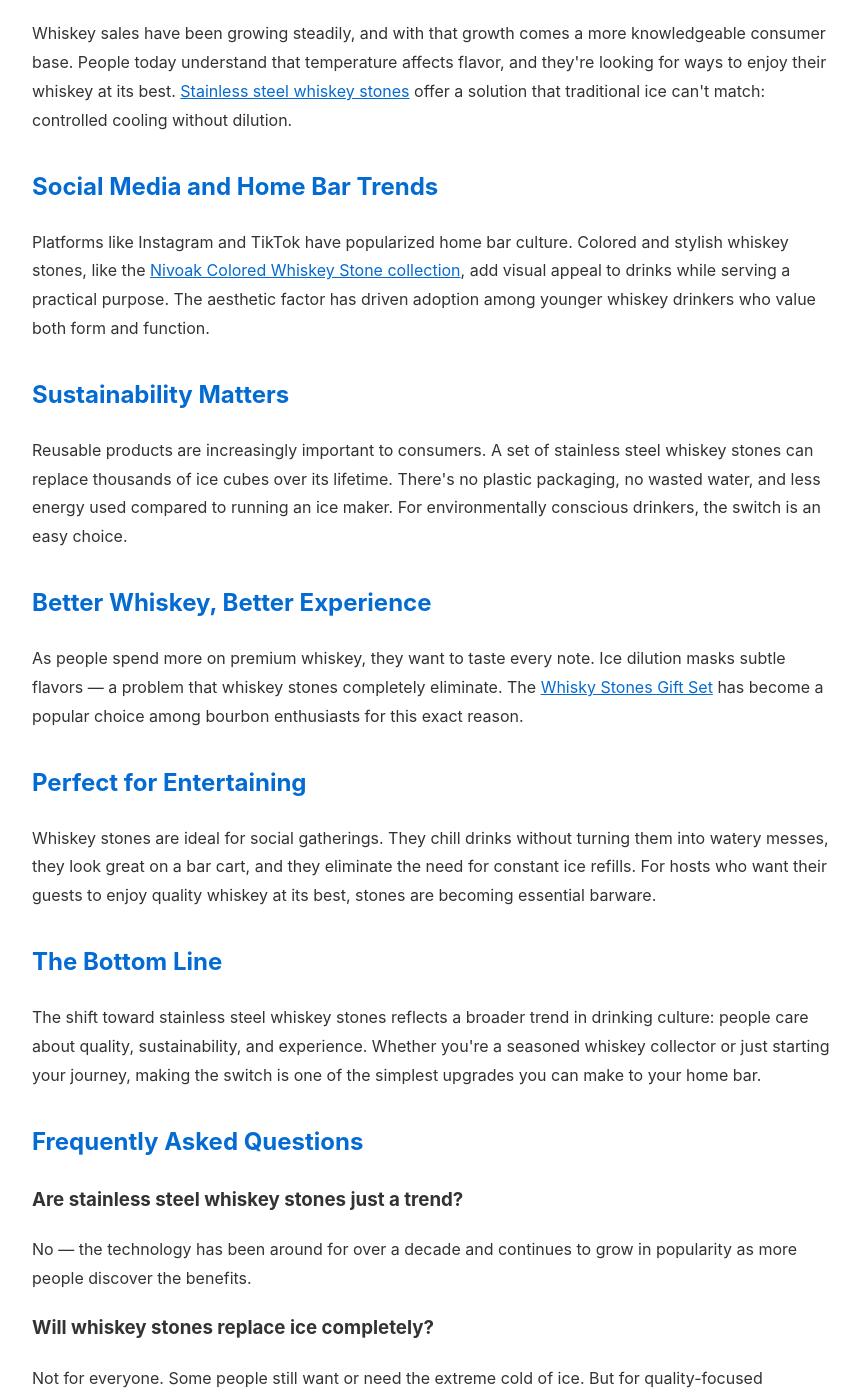
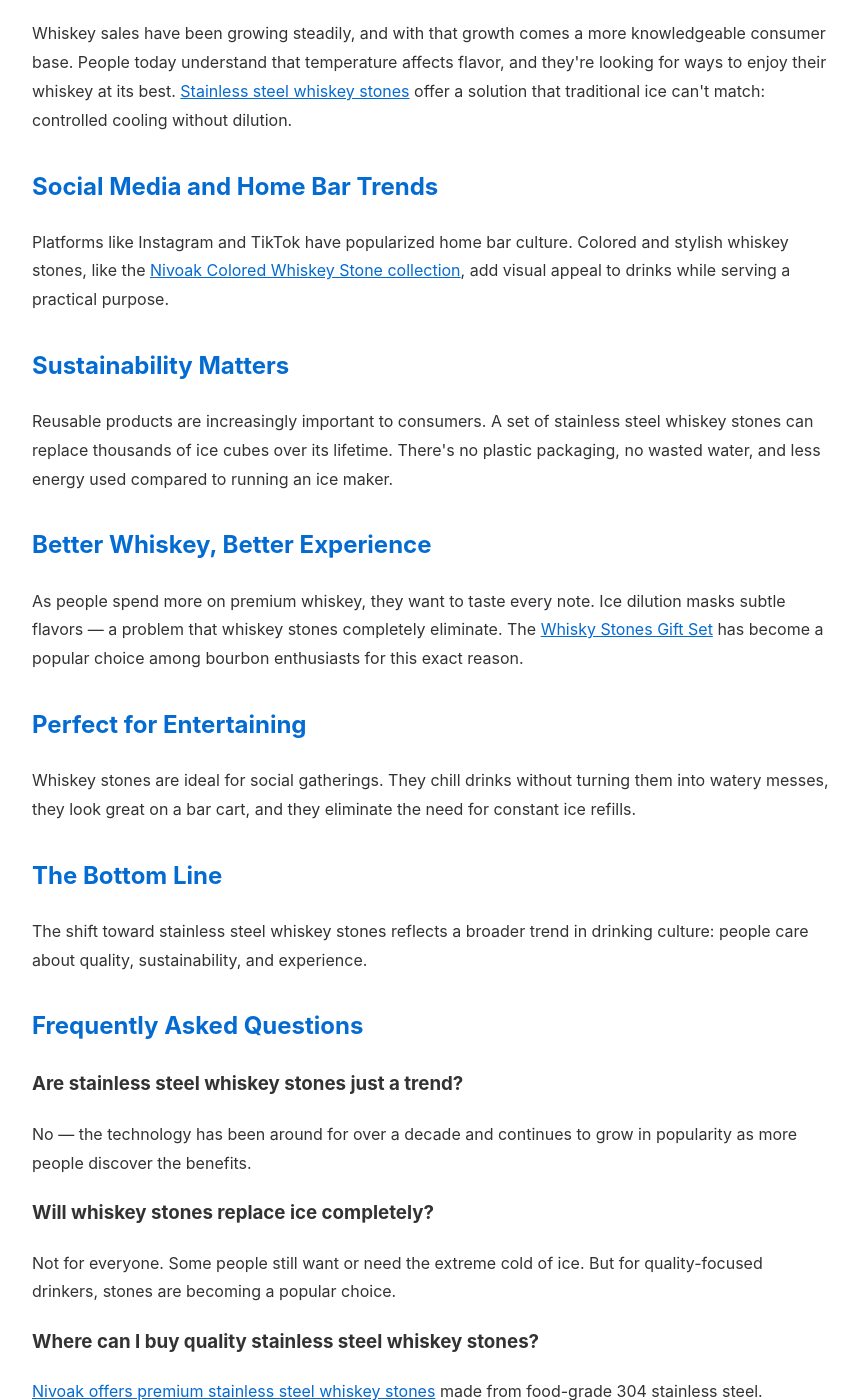
Before and after one commit to keikiqiu/nivoak-blog, a Jekyll site: the page built from _posts/2026-07-09-why-whiskey-drinkers-switching-to-stainless-steel-stones.md, in a window 1280 px wide and 1400 px high, scrolled down 453 px. Shown: the whole window, without its empty margins (208-1068 px from the left). Built offline with Jekyll 4.4.1, drawn with Linux system fonts in a browser that asks for light colours; some of the changed text lies outside the part shown.

```diff
--- a/_posts/2026-07-09-why-whiskey-drinkers-switching-to-stainless-steel-stones.md
+++ b/_posts/2026-07-09-why-whiskey-drinkers-switching-to-stainless-steel-stones.md
@@ -3,38 +3,36 @@
 date: 2026-07-09
 layout: default
 ---
-
-<p>More whiskey drinkers than ever are making the switch from traditional ice to stainless steel whiskey stones. The reason is simple: they want their whiskey cold without compromising the taste. As premium whiskey culture grows and people invest in better bottles, the demand for no-dilution chilling has skyrocketed. Here's why the trend is taking off.</p>
+<p>More whiskey drinkers than ever are making the switch from traditional ice to stainless steel whiskey stones. The reason is simple: they want their whiskey cold without compromising the taste. As premium whiskey culture grows and people invest in better bottles, the demand for no-dilution chilling has grown. Here's why the trend is taking off.</p>
 
 <h2>The Rise of Whiskey Culture</h2>
 <p>Whiskey sales have been growing steadily, and with that growth comes a more knowledgeable consumer base. People today understand that temperature affects flavor, and they're looking for ways to enjoy their whiskey at its best. <a href="https://nivoak.com/shop/">Stainless steel whiskey stones</a> offer a solution that traditional ice can't match: controlled cooling without dilution.</p>
 
 <h2>Social Media and Home Bar Trends</h2>
-<p>Platforms like Instagram and TikTok have popularized home bar culture. Colored and stylish whiskey stones, like the <a href="https://nivoak.com/product/colored-whiskey-whisky-stone-square-jade/">Nivoak Colored Whiskey Stone collection</a>, add visual appeal to drinks while serving a practical purpose. The aesthetic factor has driven adoption among younger whiskey drinkers who value both form and function.</p>
+<p>Platforms like Instagram and TikTok have popularized home bar culture. Colored and stylish whiskey stones, like the <a href="https://nivoak.com/product/colored-whiskey-whisky-stone-square-jade/">Nivoak Colored Whiskey Stone collection</a>, add visual appeal to drinks while serving a practical purpose.</p>
 
 <h2>Sustainability Matters</h2>
-<p>Reusable products are increasingly important to consumers. A set of stainless steel whiskey stones can replace thousands of ice cubes over its lifetime. There's no plastic packaging, no wasted water, and less energy used compared to running an ice maker. For environmentally conscious drinkers, the switch is an easy choice.</p>
+<p>Reusable products are increasingly important to consumers. A set of stainless steel whiskey stones can replace thousands of ice cubes over its lifetime. There's no plastic packaging, no wasted water, and less energy used compared to running an ice maker.</p>
 
 <h2>Better Whiskey, Better Experience</h2>
 <p>As people spend more on premium whiskey, they want to taste every note. Ice dilution masks subtle flavors — a problem that whiskey stones completely eliminate. The <a href="https://nivoak.com/product/whisky-stones-gift-set-stainless-steel-ice-cubes/">Whisky Stones Gift Set</a> has become a popular choice among bourbon enthusiasts for this exact reason.</p>
 
 <h2>Perfect for Entertaining</h2>
-<p>Whiskey stones are ideal for social gatherings. They chill drinks without turning them into watery messes, they look great on a bar cart, and they eliminate the need for constant ice refills. For hosts who want their guests to enjoy quality whiskey at its best, stones are becoming essential barware.</p>
+<p>Whiskey stones are ideal for social gatherings. They chill drinks without turning them into watery messes, they look great on a bar cart, and they eliminate the need for constant ice refills.</p>
 
 <h2>The Bottom Line</h2>
-<p>The shift toward stainless steel whiskey stones reflects a broader trend in drinking culture: people care about quality, sustainability, and experience. Whether you're a seasoned whiskey collector or just starting your journey, making the switch is one of the simplest upgrades you can make to your home bar.</p>
+<p>The shift toward stainless steel whiskey stones reflects a broader trend in drinking culture: people care about quality, sustainability, and experience.</p>
 
 <h2>Frequently Asked Questions</h2>
 <h3>Are stainless steel whiskey stones just a trend?</h3>
 <p>No — the technology has been around for over a decade and continues to grow in popularity as more people discover the benefits.</p>
 
 <h3>Will whiskey stones replace ice completely?</h3>
-<p>Not for everyone. Some people still want or need the extreme cold of ice. But for quality-focused drinkers, stones are becoming the standard.</p>
+<p>Not for everyone. Some people still want or need the extreme cold of ice. But for quality-focused drinkers, stones are becoming a popular choice.</p>
 
 <h3>Where can I buy quality stainless steel whiskey stones?</h3>
-<p><a href="https://nivoak.com/shop/">Nivoak offers premium stainless steel whiskey stones</a> made from food-grade 304 stainless steel with a satisfaction guarantee.</p>
+<p><a href="https://nivoak.com/shop/">Nivoak offers premium stainless steel whiskey stones</a> made from food-grade 304 stainless steel.</p>
 
 <p>Join the growing community of whiskey enthusiasts who've made the switch. <a href="https://nivoak.com/shop/">Explore Nivoak's collection today</a>.</p>
-
 ---
-*Originally published on [Nivoak.com](https://nivoak.com/?p=2790)*
+*Originally published on [Nivoak.com](https://nivoak.com/?p=2806)*
```
